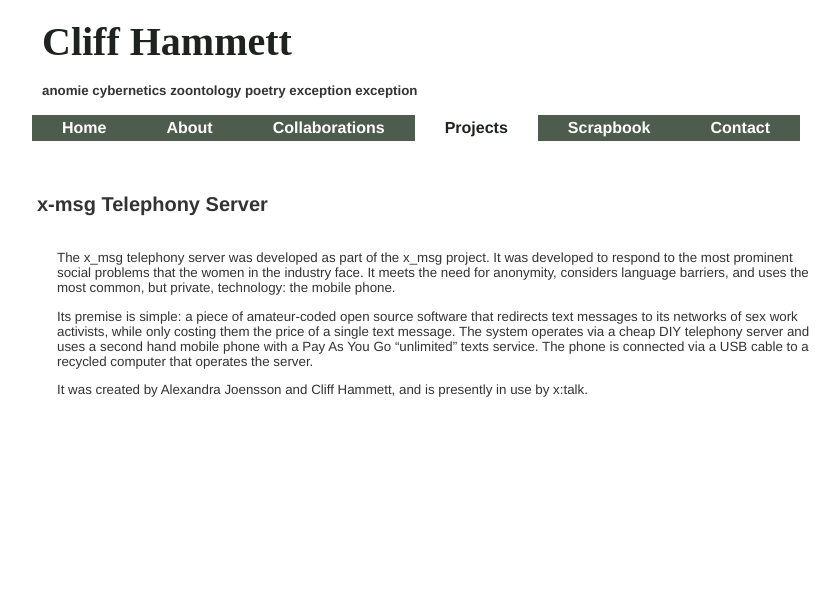
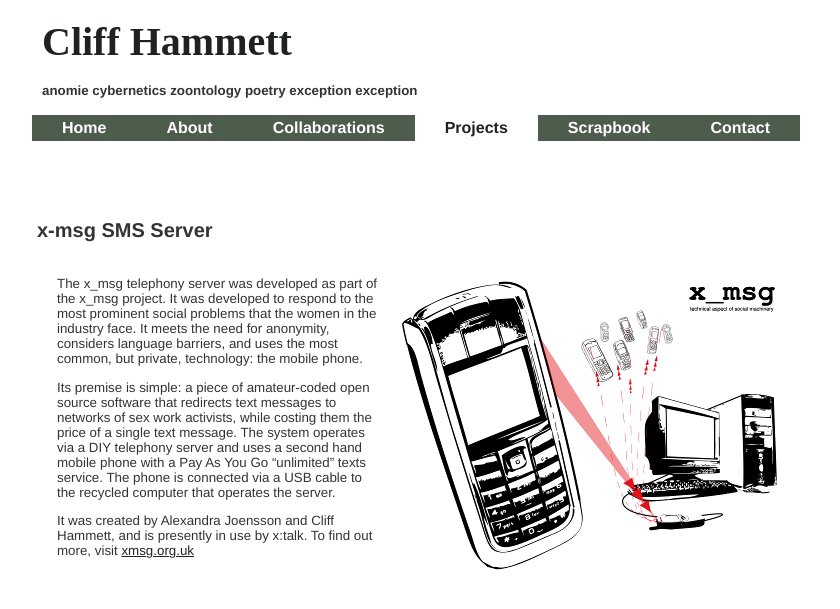
Before and after one commit to dentalplan/dentalplan.github.io, a Jekyll site: the page built from _posts/projects/2011-08-01-xmsg-tel.md, in a window 1280 px wide. Shown: the top 609 px of the page, without its empty margins (245-1085 px from the left). Built offline with Jekyll 4.4.1, drawn with Linux system fonts in a browser that asks for light colours; Markdown is read by kramdown in place of the engine named in the settings.

Commit message:
Various additions

```diff
--- a/_layouts/default.html
+++ b/_layouts/default.html
@@ -25,14 +25,14 @@
                 <h4>{{ site.description }}</h4>
             </hgroup>
             <nav>
-		<menublock>
+		<table><tr><td>
 			<li><a href="/" id="homenav">Home</a></li>
 			<li><a href="/about" id="aboutnav">About</a></li>
 			<li><a href="/collaborations" id="collabnav">Collaborations</a></li>
 			<li><a href="/projects" id="projectnav">Projects</a></li>
 			<li><a href="/scrapbook" id="scrapnav">Scrapbook</a></li>
 			<li><a href="/contact" id="connav">Contact</a></li>
-		</menublock>
+		<tr></tr></table>
 
 	    </nav>
         </header>
--- a/_posts/projects/2011-08-01-xmsg-tel.md
+++ b/_posts/projects/2011-08-01-xmsg-tel.md
@@ -1,6 +1,6 @@
 ---
 layout: post
-title: x-msg Telephony Server
+title: x-msg SMS Server
 category: Ongoing-Projects
 author: Cliff Hammett
 
@@ -10,8 +10,10 @@
 
 ---
 
+![The x_msg server](/resources/img/project_xmsg.jpg)
+
 The x&#95;msg telephony server was developed as part of the x&#95;msg project. It was developed to respond to the most prominent social problems that the women in the industry face. It meets the need for anonymity, considers language barriers, and uses the most common, but private, technology: the mobile phone.
 
-Its premise is simple: a piece of amateur-coded open source software that redirects text messages to its networks of sex work activists, while only costing them the price of a single text message. The system operates via a cheap DIY telephony server and uses a second hand mobile phone with a Pay As You Go “unlimited” texts service. The phone is connected via a USB cable to a recycled computer that operates the server.
+Its premise is simple: a piece of amateur-coded open source software that redirects text messages to networks of sex work activists, while costing them the price of a single text message. The system operates via a DIY telephony server and uses a second hand mobile phone with a Pay As You Go “unlimited” texts service. The phone is connected via a USB cable to the recycled computer that operates the server.
 
-It was created by Alexandra Joensson and Cliff Hammett, and is presently in use by x:talk.
+It was created by Alexandra Joensson and Cliff Hammett, and is presently in use by x:talk. To find out more, visit [xmsg.org.uk](http://xmsg.org.uk)
--- a/style.css
+++ b/style.css
@@ -18,7 +18,7 @@
 }
 
 body>header h4 {
-    margin-top: -10px;
+    margin-top: 10px;
 }
 
 /*Image settings*/
@@ -118,15 +118,20 @@
 	display: block;
 }
 
-menublock{
-
-	display:block;
+nav table{
 	background-color: #4D5C4D;
-	width: 100%;
-
-
+	margin: 0,0,0,0;
+	padding: 0;
+	border: none;
+	border-collapse:collapse;
 }
 
+nav td,
+nav tr{
+	border:0px;
+	padding:0px;
+	margin:0px;
+}
 
 nav {
 /*	float: left;*/
@@ -145,6 +150,8 @@
 nav li {
     float:left;
     list-style:none;
+    margin:0;
+    padding:0;
 }
 
 nav a,
@@ -219,6 +226,7 @@
 
 article .entry {
     margin-left: 15px;
+    margin-right: 15px;
     padding: 5px;
 }
 
@@ -239,9 +247,17 @@
 }
 
 
+section img {
+    display: block;
+    float: right;
+    margin-left: 10px;
+    margin-bottom: 10px;
+    margin-right: 25px;
+    width: 400px;
+}
 
-section address {
-    margin-left: 15px;
+section {
+    margin-left: 0px;
 }
 
 /* scrapbook elements */
@@ -274,8 +290,14 @@
 	margin-bottom: 5px;
 }
 
+scrap a,
+scrap a:visited,
+scrap a:active {
+	color: #4D5C4D;
+}
+
 scrap a:hover{
-	color: #4D5C4D;
+        color: #1F231F;
 }
 
 scrap table{
@@ -293,6 +315,7 @@
 scrap a:visited>table,
 scrap a:active>table {
 	font-size: 9pt;
+	font-family: gill-sans;
 	color: white;
 }
 
```
Also changed, not shown: _posts/collabs/2011-08-01--collab-xmsg.md (+2 -1 lines), _posts/collabs/2012-07-01-collab-reboot.md (+2 -1 lines), resources/img/contact.jpg (added), resources/img/disp_xmsg.jpg, resources/img/project_xmsg.jpg (added), 1 other file.
